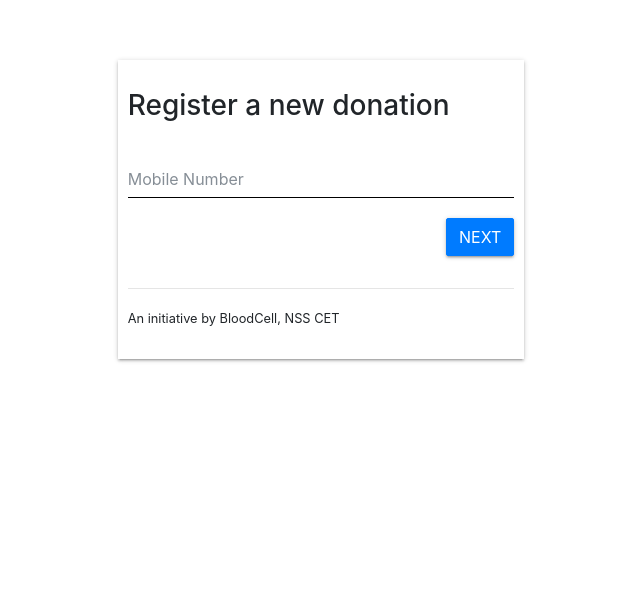
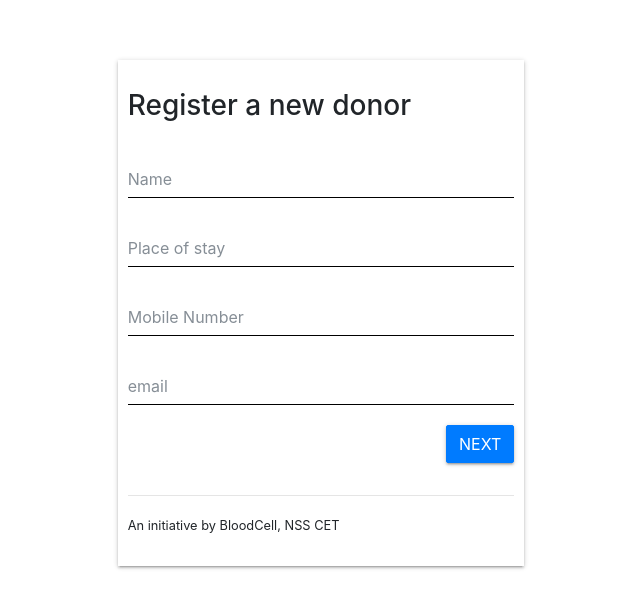
Before and after one commit to nsscet/bloodcell, a Vue app: page /home in a window 1280 px wide. Shown: the top 608 px of the page, without its empty margins (319-959 px from the left). Built offline with nearby package versions, Linux system fonts and the light colour scheme.

Commit message:
registeration of new donors

```diff
--- a/src/components/registerDonation/Master.vue
+++ b/src/components/registerDonation/Master.vue
@@ -6,8 +6,8 @@
     <div class="col">
       <div class="container box">
 
-        <getMobile v-if="!donorId"></getMobile>
-        <!-- <registerDonor></registerDonor> -->
+        <getMobile v-if="!donorId && isValidMobileNumber"></getMobile>
+        <registerDonor v-if="!isValidMobileNumber"></registerDonor>
         <registerDonation v-if="donorId"></registerDonation>
 
       </div>
@@ -32,6 +32,9 @@ export default {
   computed: {
     donorId(){
       return this.$store.state.donorId
+    },
+    isValidMobileNumber(){
+      return this.$store.state.isValidMobileNumber
     }
   },
   methods: {
--- a/src/components/registerDonation/registerDonor.vue
+++ b/src/components/registerDonation/registerDonor.vue
@@ -11,12 +11,12 @@
         <div class="container form-group">
           <div class="row algin-items-start">
             <input required type="text" v-model="name" placeholder="Name" class="form-control w-100 input">
-            <input required type="text" placeholder="Place of stay" class="form-control w-100 input">
-            <input required type="text" placeholder="Mobile Number" class="form-control w-100 input">
-            <input required type="text" placeholder="email" class="form-control w-100 input">
+            <input required type="text" v-model="place" placeholder="Place of stay" class="form-control w-100 input">
+            <input required type="text" v-model="mobileNumber" placeholder="Mobile Number" class="form-control w-100 input">
+            <input required type="text" v-model ="email" placeholder="email" class="form-control w-100 input">
           </div>
           <div class="row algin-items-end">
-            <button type="button" @click="submit(username)" class="btn btn-primary ml-auto next-button">NEXT</button>
+            <button type="button" @click="submit()" class="btn btn-primary ml-auto next-button">NEXT</button>
           </div>
         </div>
       </div>
@@ -31,7 +31,45 @@
 </template>
 
 <script>
+var data = {
+  name:'',
+  place: '',
+  mobileNumber: '',
+  email: ''
+}
 export default {
+  data: function(){
+    return data
+  },
+  methods: {
+    submit: function(){
+      var postData = {
+        name: this.name,
+        place: this.place,
+        mobileNumber: this.mobileNumber,
+        email: this.email,
+        token: this.$store.state.accessToken
+      }
+      window.axios({
+        url: 'http://localhost:3000/api/admin/donor',
+        method: 'post',
+        data: postData
+      })
+      .then(function(res){
+        // console.log(res);
+        if(res.data._id){
+          console.log('success');
+        }
+        else{
+          console.log('failed');
+          console.log(res.data);
+        }
+      })
+      .catch(function(err){
+        console.log(err);
+      })
+    }
+  }
 }
 </script>
 
```
